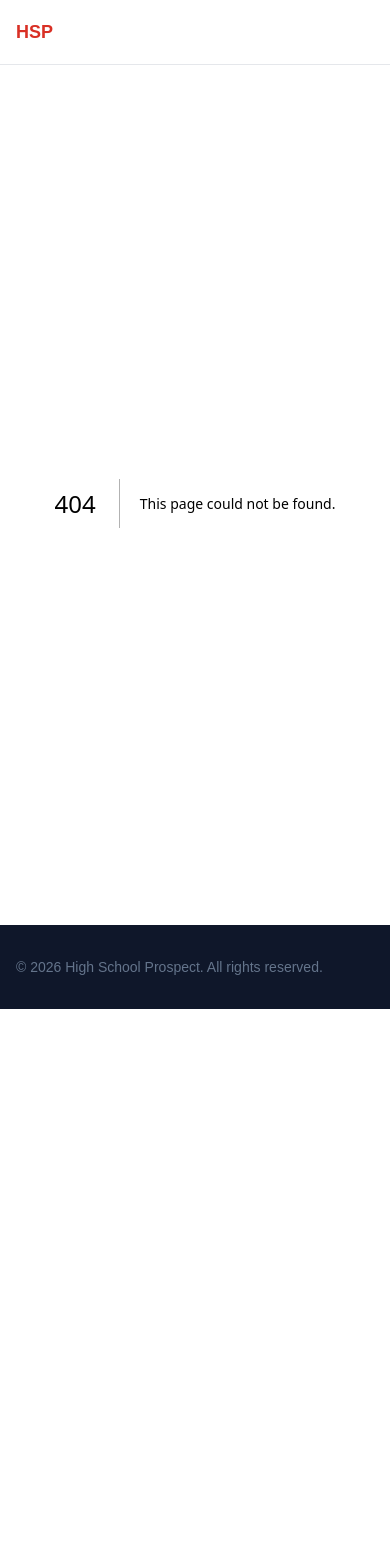
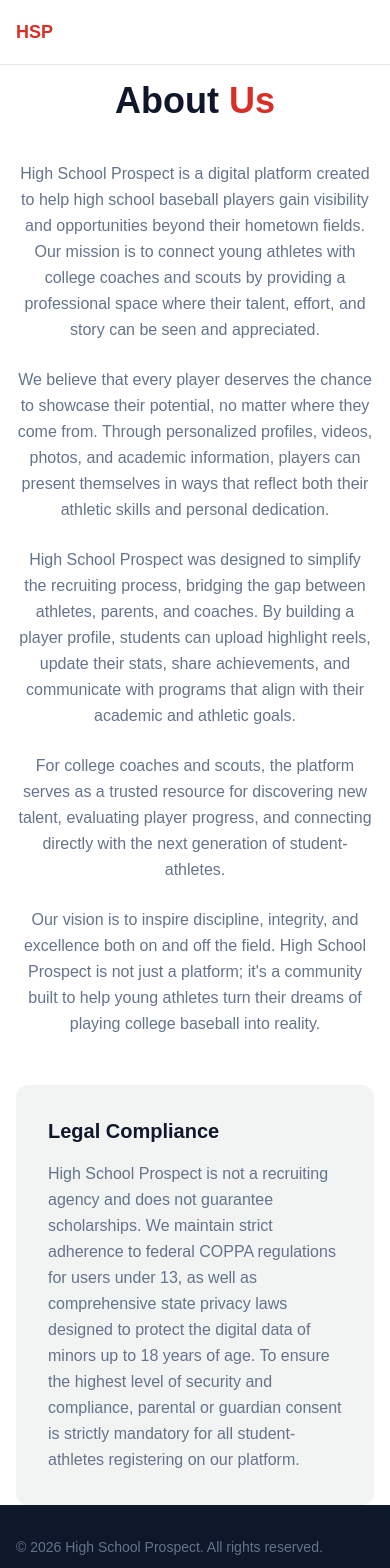
Before and after one commit to famripoll/hsp-platform-v2, a Next.js app: page /about in a window 390 px wide. Before the commit this address had no page. Shown: the top 1568 px of the page. Before the commit the page ends 1009 px from the top, so only its background shows below. Built offline with nearby package versions, Linux system fonts and the light colour scheme.

Commit message:
About Us page complete - desktop and mobile

```diff
--- /dev/null
+++ b/app/about/page.tsx
@@ -0,0 +1,53 @@
+import type { Metadata } from "next";
+
+export const metadata: Metadata = {
+  title: "About Us | High School Prospect",
+  description:
+    "Learn about High School Prospect and our mission to connect student-athletes with college coaches and scouts.",
+};
+
+const paragraphs = [
+  "High School Prospect is a digital platform created to help high school baseball players gain visibility and opportunities beyond their hometown fields. Our mission is to connect young athletes with college coaches and scouts by providing a professional space where their talent, effort, and story can be seen and appreciated.",
+  "We believe that every player deserves the chance to showcase their potential, no matter where they come from. Through personalized profiles, videos, photos, and academic information, players can present themselves in ways that reflect both their athletic skills and personal dedication.",
+  "High School Prospect was designed to simplify the recruiting process, bridging the gap between athletes, parents, and coaches. By building a player profile, students can upload highlight reels, update their stats, share achievements, and communicate with programs that align with their academic and athletic goals.",
+  "For college coaches and scouts, the platform serves as a trusted resource for discovering new talent, evaluating player progress, and connecting directly with the next generation of student-athletes.",
+  "Our vision is to inspire discipline, integrity, and excellence both on and off the field. High School Prospect is not just a platform; it's a community built to help young athletes turn their dreams of playing college baseball into reality.",
+];
+
+export default function AboutPage() {
+  return (
+    <div className="max-w-[800px] mx-auto text-center">
+
+      {/* Heading */}
+      <h1 className="text-4xl md:text-5xl font-bold text-hsp-dark mb-10 md:mb-14">
+        About <span className="text-hsp-red">Us</span>
+      </h1>
+
+      {/* Body paragraphs */}
+      <div className="flex flex-col gap-6 mb-12 md:mb-16">
+        {paragraphs.map((text, index) => (
+          <p key={index} className="text-hsp-gray text-base md:text-lg leading-relaxed">
+            {text}
+          </p>
+        ))}
+      </div>
+
+      {/* Legal compliance box */}
+      <div className="bg-hsp-card rounded-xl px-8 py-8 md:px-12 md:py-10 text-left">
+        <h2 className="text-xl md:text-2xl font-bold text-hsp-dark mb-4">
+          Legal Compliance
+        </h2>
+        <p className="text-hsp-gray text-base leading-relaxed">
+          High School Prospect is not a recruiting agency and does not guarantee
+          scholarships. We maintain strict adherence to federal COPPA regulations
+          for users under 13, as well as comprehensive state privacy laws designed
+          to protect the digital data of minors up to 18 years of age. To ensure
+          the highest level of security and compliance, parental or guardian
+          consent is strictly mandatory for all student-athletes registering on
+          our platform.
+        </p>
+      </div>
+
+    </div>
+  );
+}
```
